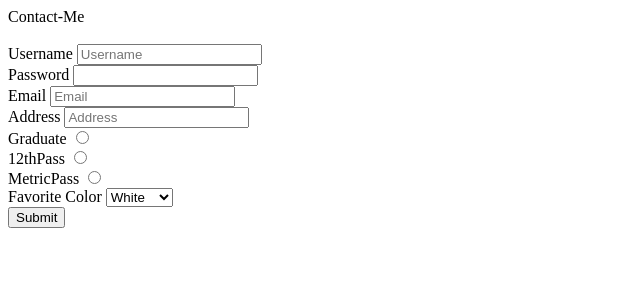
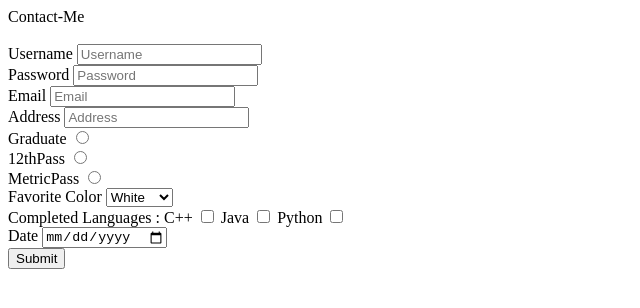
Before and after one commit to prathameshk447/Contact-Me-Form, a plain HTML site: page index.html in a window 1280 px wide. Shown: the whole page, without its empty margins (0-640 px from the left). Drawn offline with Linux system fonts and the light colour scheme.

Commit message:
Added Checkbox And Date

```diff
--- a/index.html
+++ b/index.html
@@ -7,29 +7,54 @@
 </head>
 <body>
     <header>Contact-Me</header><br>
+
     <form>
     <label for="Username">Username</label>
     <input type="text" id="Username" placeholder="Username" required="true"><br>
+
     <label for="Password">Password</label>
-    <input type="password" id="Password"><br>
+    <input type="password" id="Password" placeholder="Password"><br>
+
     <label for="Email">Email</label>
     <input type="text" id="Email" placeholder="Email" Required="true"><br>
+
     <label for="Address">Address</label>
     <input type="text" id="Address" placeholder="Address"><br>
+
     <label for="Graduate">Graduate</label>
     <input type="radio" id="Graduate" name="Qualification" value="Graduate"><br>
+
     <label for="12thPass">12thPass</label>
     <input type="radio" id="12thPass" name="Qualification" value="12thPass"><br>
+
     <label for="MetricPass">MetricPass</label>
     <input type="radio" id="MetricPass" name="Qualification" value="MetricPass"><br>
+
     <label for="Favorite Color">Favorite Color</label>
     <select id="Favorite Color" name="Favorite Color">
     <option value="White">White</option>
     <option value="Green">Green</option>
     <option value="Blue">Blue</option>
     <option value="Orange">Orange</option>
-</select><br>
+    </select><br>
+
+    <label for="c">Completed Languages :</label>
+
+    <label for="c++">C++</label>
+    <input type="checkbox" name="language" id="c++" value="c++">
+
+
+    <label for="Java">Java</label>
+    <input type="checkbox" name="language" id="Java" value="Java" >
+
+    <label for="Python">Python</label>
+    <input type="checkbox" name="language" id="Python" value="Python" ><br>
+
+    <label for="date">Date</label>
+    <input type="date" ><br>
+
     <input type ="submit" value="Submit">
+
 </form>
 </body>
 </html>
```
